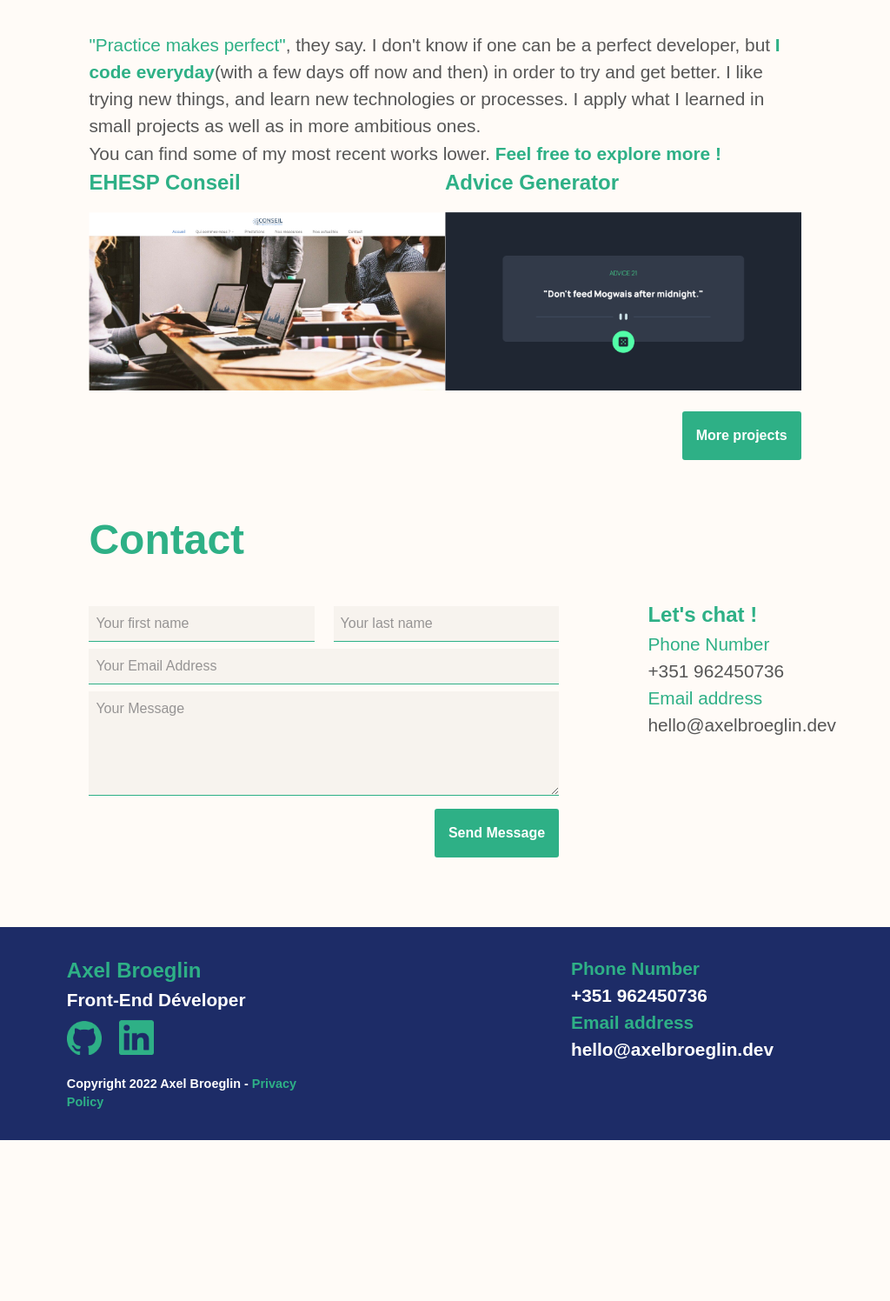
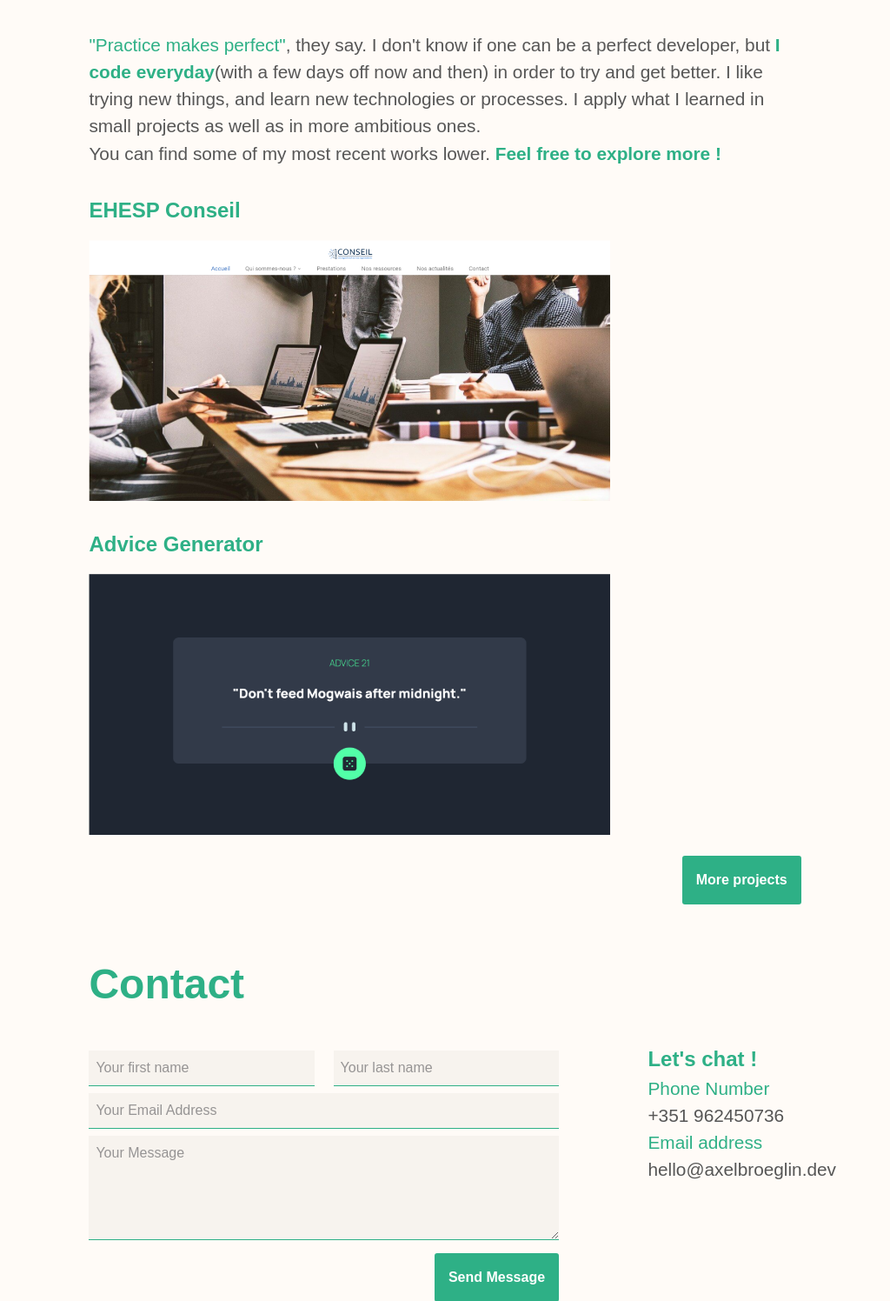
Before and after one commit to AxelBroeglin/portfolio, a PHP site: page /index.html in a window 1024 px wide. Shown: the part 1597-3093 px from the top of the page at 87% size. Before the commit the page ends 2908 px from the top, so only its background shows below. Run offline with PHP 8.4, Linux system fonts and the light colour scheme.

Commit message:
Reviewed spacing and resp

```diff
--- a/styles/main.css
+++ b/styles/main.css
@@ -700,19 +700,22 @@ button:hover {
 }
 
 .projects-grid {
-  display: -webkit-box;
-  display: -ms-flexbox;
-  display: flex;
-  width: 100%;
+  padding-top: 4vh;
+  display: -webkit-box;
+  display: -ms-flexbox;
+  display: flex;
   -webkit-box-pack: justify;
       -ms-flex-pack: justify;
           justify-content: space-between;
 }
 
-@media only screen and (min-width: 900px) {
+@media only screen and (max-width: 1070px) {
   .projects-grid {
-    -ms-grid-columns: (1fr)[2];
-        grid-template-columns: repeat(2, 1fr);
+    -webkit-box-orient: vertical;
+    -webkit-box-direction: normal;
+        -ms-flex-direction: column;
+            flex-direction: column;
+    gap: 2em;
   }
 }
 
--- a/styles/pages/_home.scss
+++ b/styles/pages/_home.scss
@@ -148,11 +148,12 @@
   }
 }
 .projects-grid{
+  @include p-top4;
   display: flex;
-  width: 100%;
   justify-content: space-between;
-  @media only screen and (min-width: 900px) {
-    grid-template-columns: repeat(2, 1fr);
+  @media only screen and (max-width: 1070px) {
+    flex-direction: column;
+    gap: 2em;
   }
   &__projects{
     width:auto;
```
Also changed, not shown: 1 other file.
